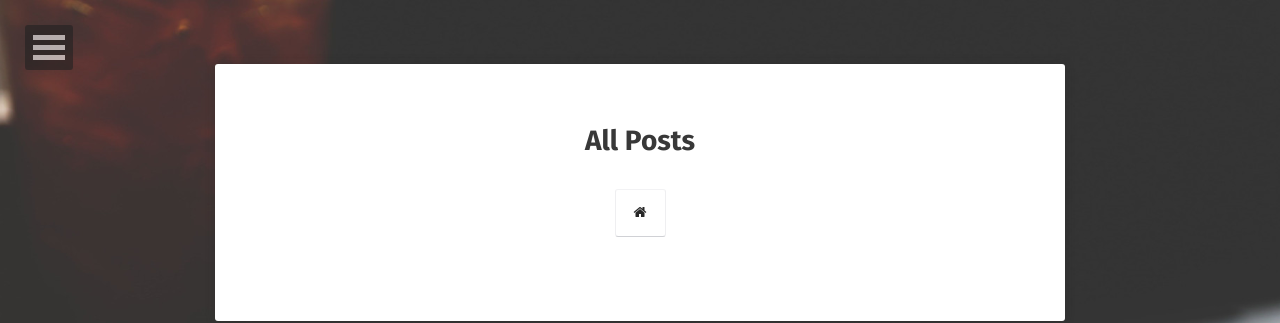
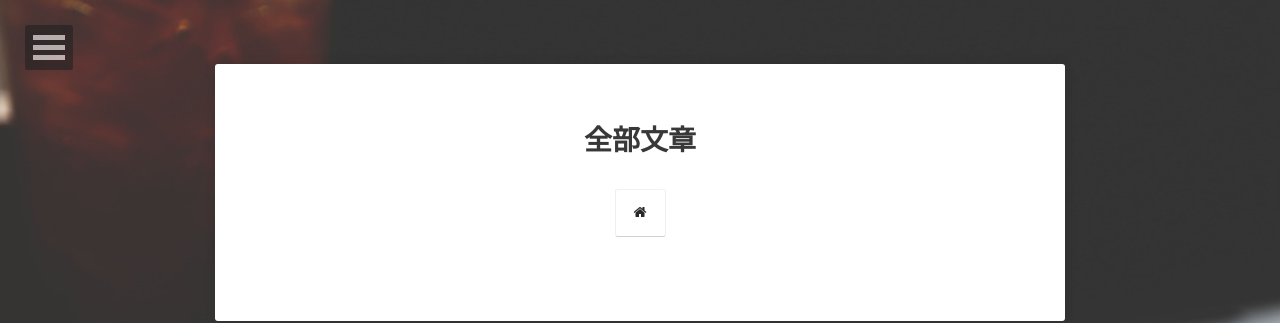
Before and after one commit to goooooooooo/idngs_demo, a Jekyll site: the page built from posts/index.md, in a window 1280 px wide. Shown: the top 323 px of the page. Built offline with Jekyll 4.4.1, drawn with Linux system fonts in a browser that asks for light colours; some web fonts are replaced.

Commit message:
Update index.md

```diff
--- a/posts/index.md
+++ b/posts/index.md
@@ -1,6 +1,6 @@
 ---
 layout: post-list
-title: All Posts
+title: 全部文章
 excerpt: "A List of Posts"
 comments: false
 ---
```
